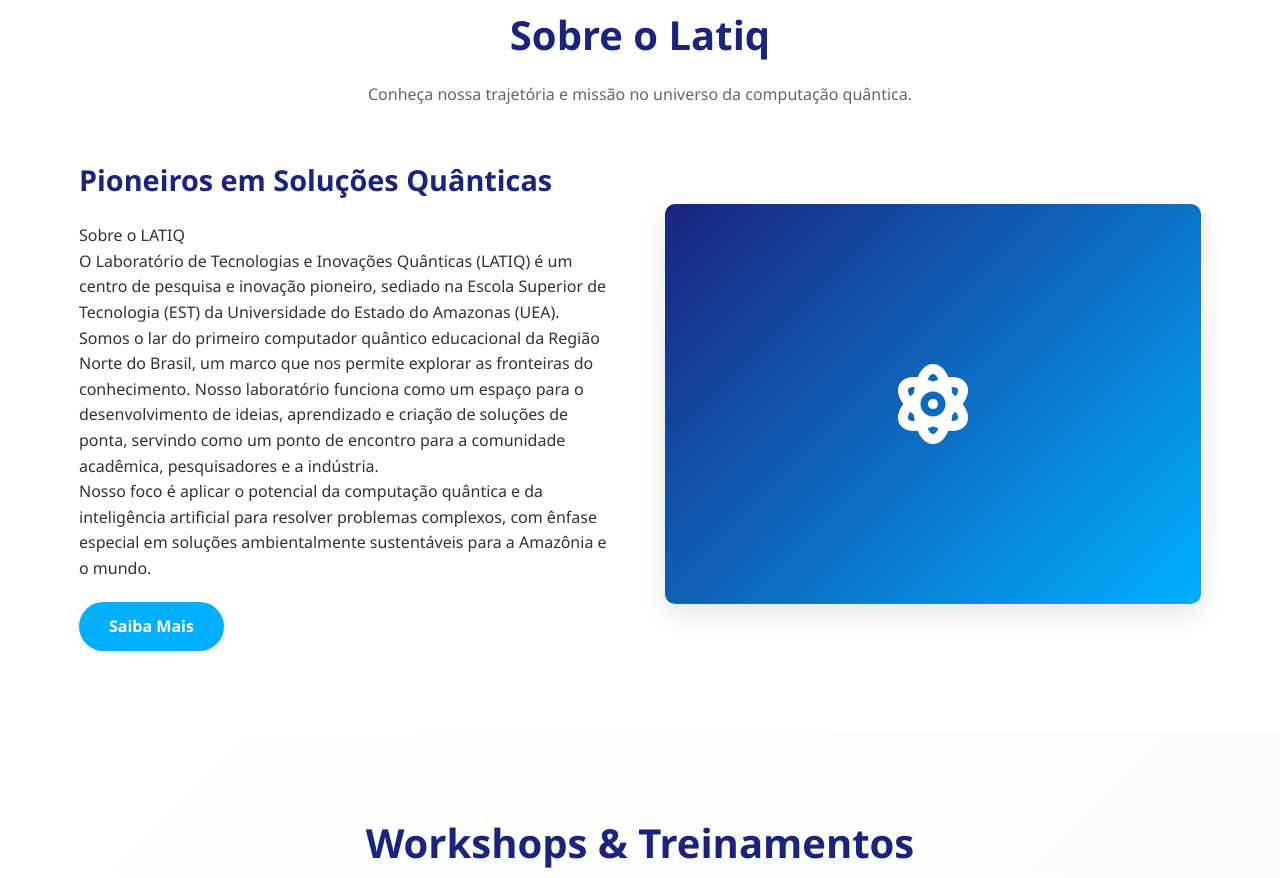
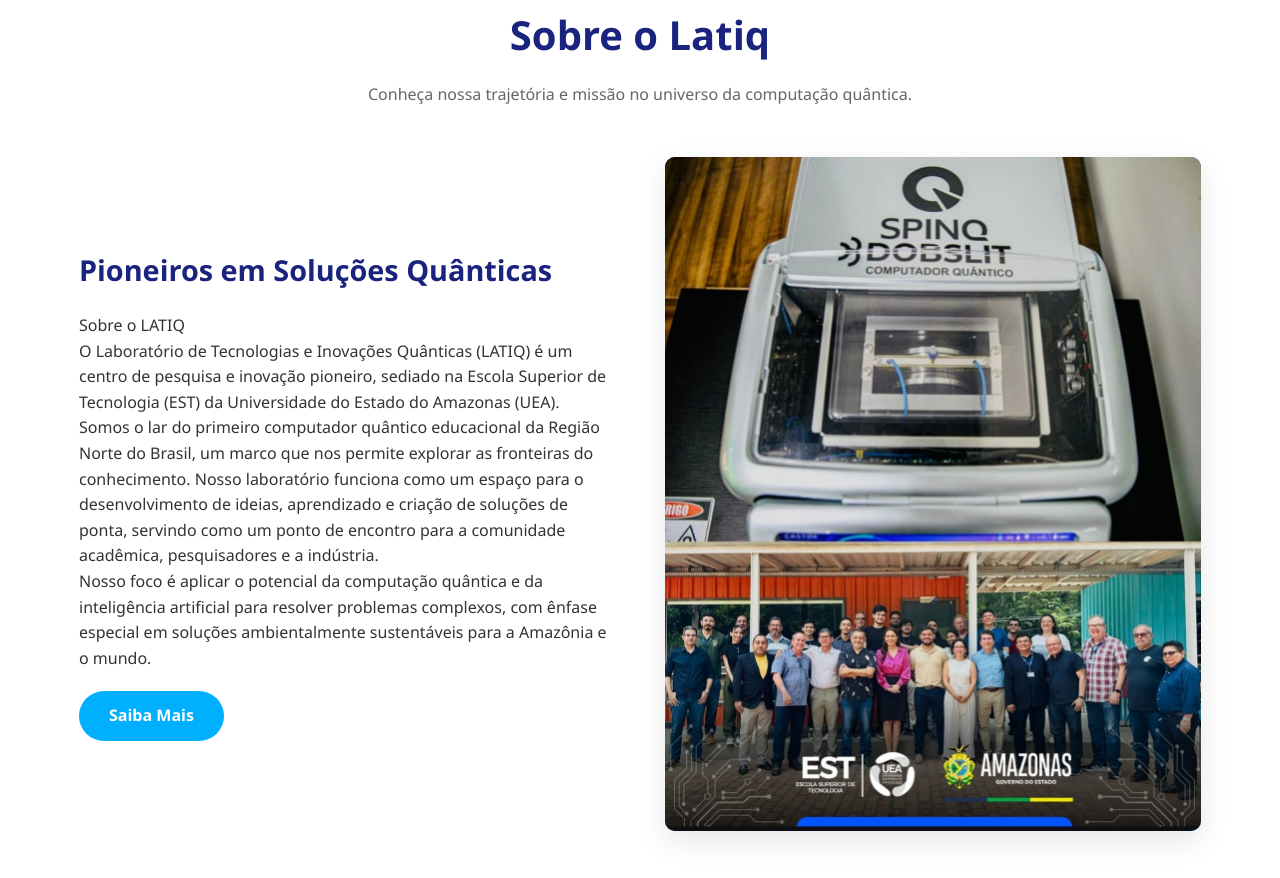
Before and after one commit to Igordev7/Latiq-site, a plain HTML site: page Site_latiq.html in a window 1280 px wide. Shown: the part 3099-3977 px from the top of the page. Drawn offline with Linux system fonts and the light colour scheme.

Commit message:
add new team photo

```diff
--- a/Site_latiq.html
+++ b/Site_latiq.html
@@ -656,8 +656,10 @@
                 </div>
                 <div class="about-image">
                     <!-- Imagem ilustrativa - em um site real, substituir por imagem real -->
-                    <div style="width: 100%; height: 400px; background: linear-gradient(135deg, var(--primary) 0%, var(--accent) 100%); display: flex; align-items: center; justify-content: center; color: white; font-size: 1.5rem;">
-                        <i class="fas fa-atom" style="font-size: 5rem;"></i>
+                    <div style="width: 100%; height: 80%; background: linear-gradient(135deg, var(--primary) 0%, var(--accent) 100%); display: flex; align-items: center; justify-content: center; color: white; font-size: 1.5rem;">
+                        <img src="imagens/Screenshot_20251114_094644_Instagram.jpg" alt="" style="width: 100%; height: 100%;">
+
+
                     </div>
                 </div>
             </div>
```
Also changed, not shown: imagens/Screenshot_20251114_094644_Instagram.jpg (added).
